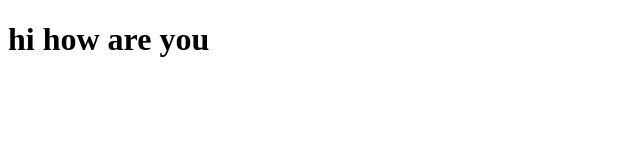
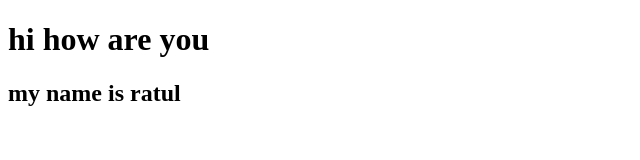
Before and after one commit to Ratul2/ratul-repo, a plain HTML site: page index.html in a window 1280 px wide. Shown: the whole page, without its empty margins (0-640 px from the left). Drawn offline with Linux system fonts and the light colour scheme.

Commit message:
add contane

```diff
--- a/index.html
+++ b/index.html
@@ -8,6 +8,7 @@
 </head>
 <body>
     <h1>hi how are you</h1>
+    <h2>my name is ratul</h2>
 
 </body>
 </html>
```
